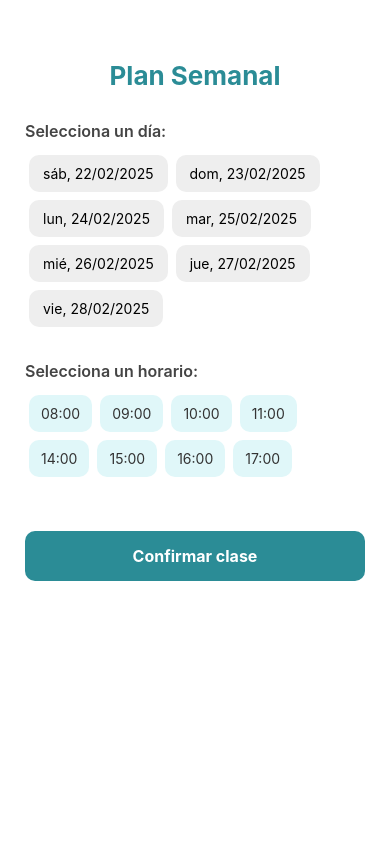
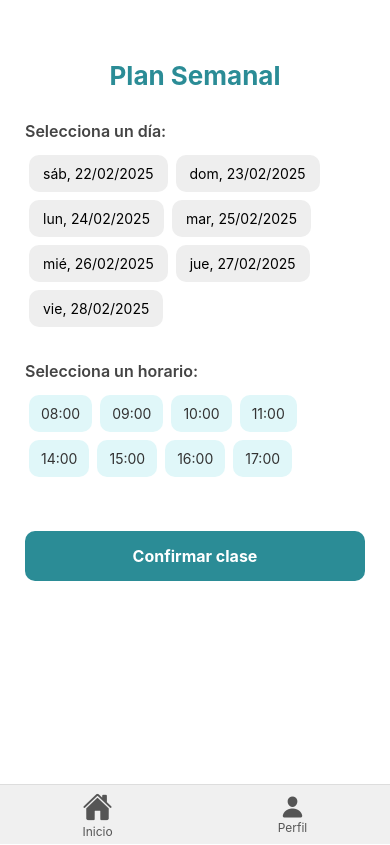
Before and after one commit to Horsifyy/Frontend, a React Native app: screen /ScheduleClass in a window 390 px wide. Built offline with nearby package versions, Linux system fonts and the light colour scheme.

Commit message:
Configuración de iconos para la app

```diff
--- a/src/api/config.js
+++ b/src/api/config.js
@@ -1 +1 @@
-export const API_URL = "http://10.139.101.152:5000";
+export const API_URL = "http://192.168.2.6:5000";
--- a/src/screens/evaluations/EvaluationHistoryScreen.js
+++ b/src/screens/evaluations/EvaluationHistoryScreen.js
@@ -13,13 +13,15 @@ import {
   ScrollView,
 } from 'react-native';
 import { BarChart } from 'react-native-chart-kit';
-import { useRoute } from '@react-navigation/native';
+import { useRoute, useNavigation} from '@react-navigation/native';
 import { API_URL } from '../../api/config';
 import { Picker } from '@react-native-picker/picker';
+import Navbar from '../navigation/Navbar';
 
 const screenWidth = Dimensions.get('window').width;
 
 const EvaluationHistoryScreen = () => {
+  const navigation = useNavigation();
   const route = useRoute();
   const { studentInfo } = route.params;
   const [filter, setFilter] = useState('week');
@@ -225,6 +227,10 @@ const EvaluationHistoryScreen = () => {
         </TouchableOpacity>
       </View>
     </View>
+    <Navbar
+        navigateToHome={() => navigation.navigate('StudentDashboard')}
+        navigateToProfile={() => navigation.navigate('TeacherProfile')}
+      />
     </ScrollView>
   );
 };
--- a/src/screens/evaluations/GetMetricsScreen.js
+++ b/src/screens/evaluations/GetMetricsScreen.js
@@ -9,8 +9,9 @@ import {
   TouchableOpacity,
 } from 'react-native';
 import {BarChart} from 'react-native-chart-kit';
-import {useRoute, useNavigation } from '@react-navigation/native';
+import {useRoute, useNavigation} from '@react-navigation/native';
 import Icon from 'react-native-vector-icons/Ionicons';
+import Navbar from '../navigation/Navbar';
 
 const screenWidth = Dimensions.get('window').width;
 
@@ -64,8 +65,7 @@ const GetMetricsScreen = () => {
           </View>
 
           <View style={styles.averageBadge}>
-            <Text style={styles.averageValue}>
-            {averageScore}</Text>
+            <Text style={styles.averageValue}>{averageScore}</Text>
           </View>
           <View style={styles.profileImageContainer}>
             <Image style={styles.profileImage} />
@@ -193,6 +193,10 @@ const GetMetricsScreen = () => {
           <Text style={styles.previousEvalText}>Evaluaciones previas</Text>
         </TouchableOpacity>
       </View>
+      <Navbar
+        navigateToHome={() => navigation.navigate('TeacherHome')}
+        navigateToProfile={() => navigation.navigate('TeacherProfile')}
+      />
     </ScrollView>
   );
 };
--- a/src/screens/evaluations/ProgressReportScreen.js
+++ b/src/screens/evaluations/ProgressReportScreen.js
@@ -12,10 +12,13 @@ import {
 import { BarChart } from 'react-native-chart-kit';
 import auth from '@react-native-firebase/auth';
 import { API_URL } from '../../api/config';
+import Navbar from '../navigation/Navbar';
+import { useNavigation } from '@react-navigation/native';
 
 const screenWidth = Dimensions.get('window').width;
 
 const ProgressReportScreen = () => {
+  const navigation = useNavigation();  // Usa esto para obtener el objeto de navegación
   const [filter, setFilter] = useState('month');
   const [yearFilter] = useState(new Date().getFullYear());
   const [levelFilter, setLevelFilter] = useState('Amarillo');
@@ -109,6 +112,7 @@ const ProgressReportScreen = () => {
   }, [showHistory, filter, yearFilter, levelFilter]);
 
   return (
+    <View style={{ flex: 1 }}>
     <ScrollView style={styles.scrollView}>
       <View style={styles.container}>
         <View style={styles.studentHeader}>
@@ -184,6 +188,11 @@ const ProgressReportScreen = () => {
       </TouchableOpacity>
     </View>
   </ScrollView>
+  <Navbar
+      navigateToHome={() => navigation.navigate('StudentDashboard')}
+      navigateToProfile={() => navigation.navigate('TeacherProfile')}
+    />
+  </View>
 );
 };
 
--- a/src/screens/evaluations/RegisterEvaluationScreen.js
+++ b/src/screens/evaluations/RegisterEvaluationScreen.js
@@ -13,7 +13,8 @@ import {
   Switch,
 } from 'react-native';
 import {useRoute, useNavigation} from '@react-navigation/native';
-import {API_URL} from '../../api/config'; // Asegúrate de que esta ruta sea correcta según tu proyecto
+import {API_URL} from '../../api/config';
+import Navbar from '../navigation/Navbar';
 
 const RegisterEvaluationScreen = () => {
   const {params} = useRoute();
@@ -252,6 +253,10 @@ const RegisterEvaluationScreen = () => {
           </TouchableOpacity>
         </View>
       </ScrollView>
+      <Navbar
+        navigateToHome={() => navigation.navigate('TeacherHome')}
+        navigateToProfile={() => navigation.navigate('TeacherProfile')}
+      />
     </SafeAreaView>
   );
 };
--- /dev/null
+++ b/src/screens/navigation/Navbar.js
@@ -0,0 +1,46 @@
+import React from 'react';
+import { View, TouchableOpacity, Text, StyleSheet } from 'react-native';
+import Icon from 'react-native-vector-icons/Ionicons';
+
+const Navbar = ({ navigateToHome, navigateToProfile }) => {
+  return (
+    <View style={styles.navbar}>
+      <TouchableOpacity style={styles.navButton} onPress={navigateToHome}>
+      <Icon name="home" size={30} color="#555" />
+        <Text style={styles.navButtonText}>Inicio</Text>
+      </TouchableOpacity>
+      <TouchableOpacity style={styles.navButton} onPress={navigateToProfile}>
+        <Icon name="person" size={24} color="#555" />
+        <Text style={styles.navButtonText}>Perfil</Text>
+      </TouchableOpacity>
+    </View>
+  );
+};
+
+const styles = StyleSheet.create({
+  navbar: {
+    position: 'absolute',
+    bottom: 0,
+    left: 0,
+    right: 0,
+    backgroundColor: '#f0f0f0',
+    flexDirection: 'row',
+    justifyContent: 'space-around',
+    alignItems: 'center',
+    height: 60,
+    borderTopWidth: 1,
+    borderTopColor: '#ddd',
+  },
+  navButton: {
+    alignItems: 'center',
+    justifyContent: 'center',
+    width: 60,
+    height: 60,
+  },
+  navButtonText: {
+    fontSize: 12,
+    color: '#555',
+  },
+});
+
+export default Navbar;
--- a/src/screens/navigation/StudentDashboardScreen.js
+++ b/src/screens/navigation/StudentDashboardScreen.js
@@ -14,11 +14,12 @@ import Icon from 'react-native-vector-icons/MaterialCommunityIcons';
 import { useRoute } from '@react-navigation/native';
 import {API_URL} from '../../api/config';
 import auth from '@react-native-firebase/auth';
+import Navbar from '../navigation/Navbar';
 
 const StudentDashboard = () => {
   const navigation = useNavigation();
   const route = useRoute();
-const userData = route?.params?.userData ?? { name: 'Estudiante' };
+  const userData = route?.params?.userData ?? { name: 'Estudiante' };
 
 
 const navigateToPerformance = () => {
@@ -36,7 +37,7 @@ const navigateToPerformance = () => {
   };
 
   const navigateToHome = () => {
-    console.log('Navegando a Home');
+    navigation.navigate('StudentDashboard');
   };
 
   const navigateToProfile = () => {
@@ -87,15 +88,7 @@ const navigateToPerformance = () => {
           </View>
         </TouchableOpacity>
       </View>
-
-      <View style={styles.navbar}>
-        <TouchableOpacity style={styles.navItem} onPress={navigateToHome}>
-          <Icon name="home" size={28} color="#666" />
-        </TouchableOpacity>
-        <TouchableOpacity style={styles.navItem} onPress={navigateToProfile}>
-          <Icon name="account" size={28} color="#666" />
-        </TouchableOpacity>
-      </View>
+      <Navbar navigateToHome={navigateToHome} navigateToProfile={navigateToProfile} />
     </SafeAreaView>
   );
 };
@@ -228,7 +221,6 @@ const styles = StyleSheet.create({
     height: 60,
     borderTopWidth: 1,
     borderTopColor: '#e0e0e0',
-    paddingBottom: Platform.OS === 'ios' ? 20 : 0, // Ajuste para iOS
   },
   navItem: {
     alignItems: 'center',
--- a/src/screens/navigation/TeacherDashboardScreen.js
+++ b/src/screens/navigation/TeacherDashboardScreen.js
@@ -8,6 +8,7 @@ import {
   StatusBar,
 } from 'react-native';
 import Icon from 'react-native-vector-icons/Ionicons';
+import Navbar from '../navigation/Navbar';
 
 const TeacherDashboard = ({route, navigation}) => {
   const {student} = route.params;
@@ -77,16 +78,10 @@ const TeacherDashboard = ({route, navigation}) => {
           ))}
         </View>
       </View>
-      <View style={styles.bottomNavBar}>
-        <TouchableOpacity
-          style={styles.navButton}
-          onPress={() => navigation.navigate('TeacherHome')}>
-          <Icon name="home" size={24} color="#555" />
-        </TouchableOpacity>
-        <TouchableOpacity style={styles.navButton}>
-          <Icon name="person" size={24} color="#aaa" />
-        </TouchableOpacity>
-      </View>
+      <Navbar
+        navigateToHome={() => navigation.navigate('TeacherHome')}
+        navigateToProfile={() => navigation.navigate('TeacherProfile')}
+      />
     </SafeAreaView>
   );
 };
--- a/src/screens/navigation/TeacherHomeScreen.js
+++ b/src/screens/navigation/TeacherHomeScreen.js
@@ -13,6 +13,7 @@ import {
 import Icon from 'react-native-vector-icons/Ionicons';
 import auth from '@react-native-firebase/auth';
 import {API_URL} from '../../api/config';
+import Navbar from '../navigation/Navbar';
 
 const TeacherHome = ({navigation}) => {
   const [students, setStudents] = useState([]);
@@ -105,14 +106,10 @@ const TeacherHome = ({navigation}) => {
           ))}
         </ScrollView>
       </View>
-      <View style={styles.bottomNavBar}>
-        <TouchableOpacity style={styles.navButton}>
-          <Icon name="home" size={24} color="#555" />
-        </TouchableOpacity>
-        <TouchableOpacity style={styles.navButton}>
-          <Icon name="person" size={24} color="#aaa" />
-        </TouchableOpacity>
-      </View>
+      <Navbar
+        navigateToHome={() => navigation.navigate('TeacherHome')}
+        navigateToProfile={() => console.log('Navegando a Perfil')}
+      />
     </SafeAreaView>
   );
 };
--- a/src/screens/schedule/ScheduleClassScreen.js
+++ b/src/screens/schedule/ScheduleClassScreen.js
@@ -8,9 +8,12 @@ import {
 } from 'react-native';
 import auth from '@react-native-firebase/auth';
 import { API_URL } from '../../api/config';
+import { useNavigation } from '@react-navigation/native';  // Asegúrate de importar useNavigation
+import Navbar from '../navigation/Navbar';
 
 
 const ScheduleClassScreen = () => {
+  const navigation = useNavigation();  // Usa esto para obtener el objeto de navegación
   const [selectedDate, setSelectedDate] = useState(null);
   const [selectedTime, setSelectedTime] = useState(null);
   const [isLoading, setIsLoading] = useState(false);
@@ -128,6 +131,10 @@ const ScheduleClassScreen = () => {
       <TouchableOpacity style={styles.confirmButton} onPress={programarClase}>
         <Text style={styles.confirmText}>Confirmar clase</Text>
       </TouchableOpacity>
+      <Navbar
+        navigateToHome={() => navigation.navigate('StudentDashboard')}
+        navigateToProfile={() => navigation.navigate('TeacherProfile')}
+      />
     </View>
   );
 };
```
Also changed, not shown: 1 other file (tests, documents, lock files or other folders).
